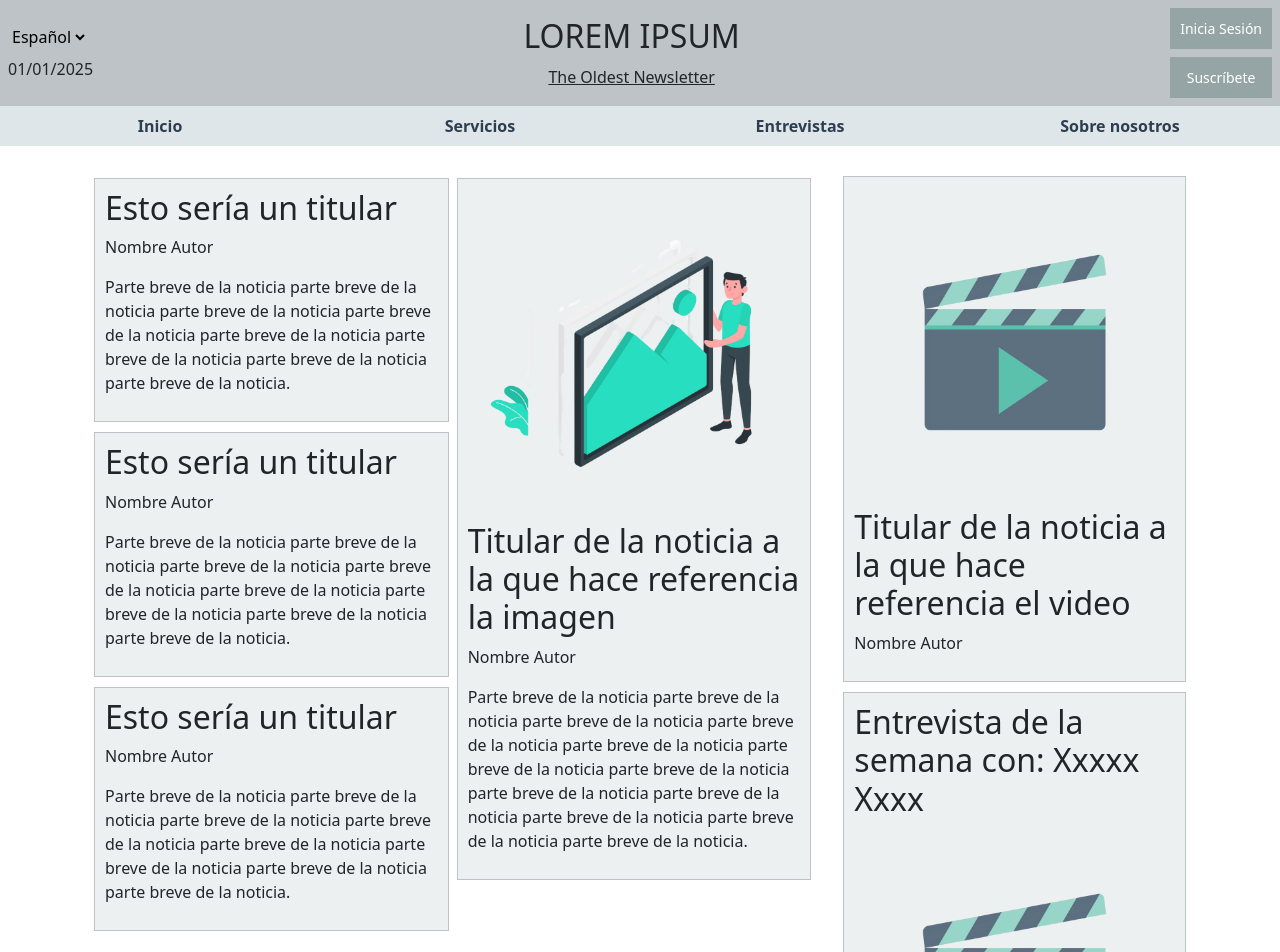
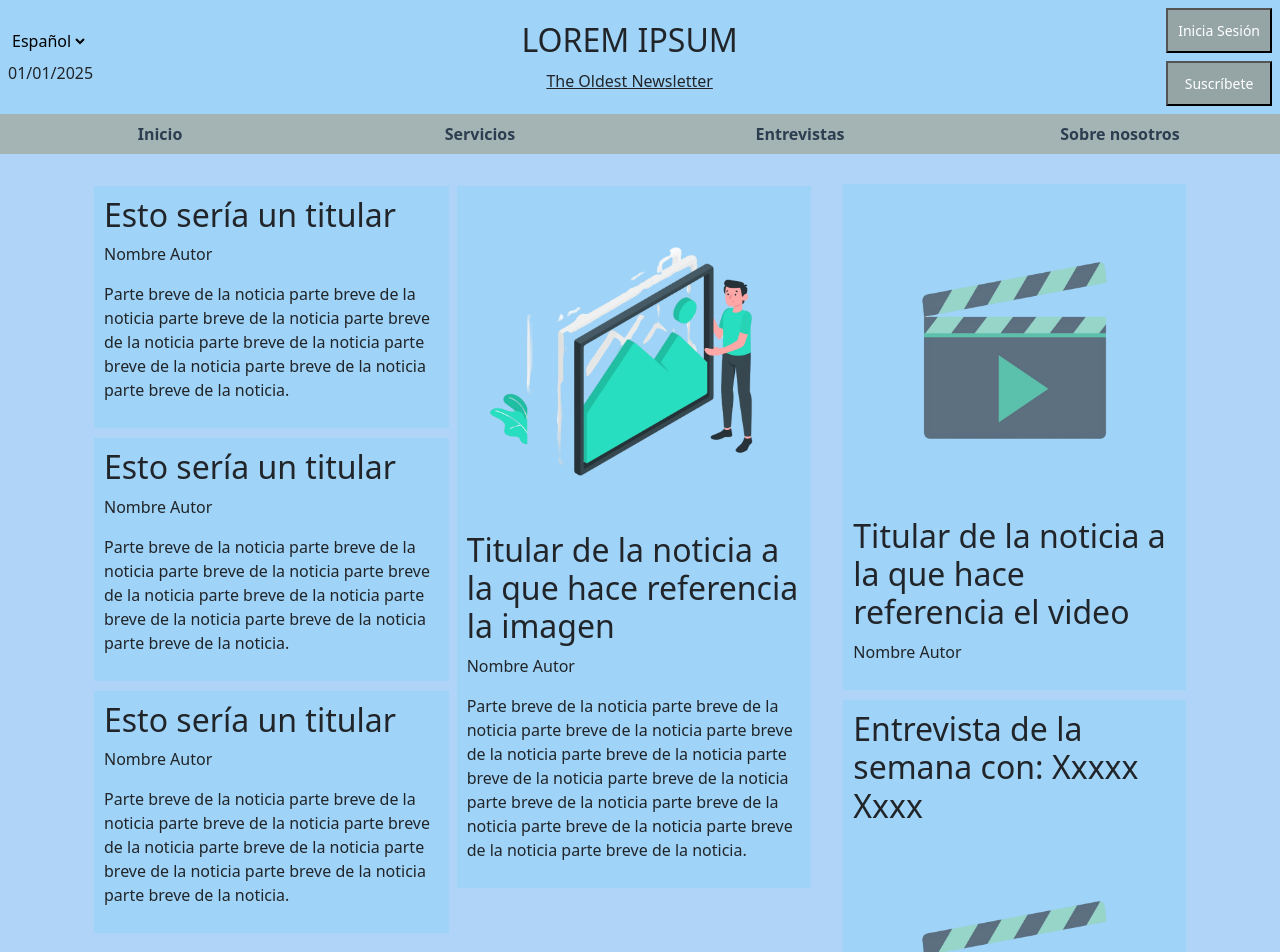
Before and after one commit to laura-benavente/M2Practica6, a plain HTML site: page index.html in a window 1280 px wide. Shown: the top 952 px of the page. Drawn offline with nearby package versions, Linux system fonts and the light colour scheme.

Commit message:
M2 Practica6 Fixedcolors

```diff
--- a/index.html
+++ b/index.html
@@ -10,8 +10,8 @@
         integrity="sha384-QWTKZyjpPEjISv5WaRU9OFeRpok6YctnYmDr5pNlyT2bRjXh0JMhjY6hW+ALEwIH" crossorigin="anonymous">
 </head>
 
-<body>
-    <header class="d-flex justify-content-between align-items-center gap-3 p-2 w-100">
+<body class="bg-custom-blue">
+    <header class="d-flex justify-content-between align-items-center gap-3 p-2 w-100 bg-info bg-opacity-10">
         <div class="d-flex justify-content-between align-items-left gap-2 flex-column h-100">
             <div>
                 <select name="lang" id="lang-select" class="dropdown-container">
@@ -36,7 +36,7 @@
     </header>
 
 
-    <nav class="d-flex flex-column flex-md-row text-center w-100">
+    <nav class="d-flex flex-column flex-md-row text-center w-100 bg-custom-gray">
         <div class="col-12 col-md-3 p-2 nav_option">
             <a href="#" class="fw-bold">Inicio</a>
         </div>
@@ -55,21 +55,21 @@
     <div class="row container p-2 w-100 mx-auto">
         <div class="column col-12 col-md-8">
 
-            <div class="d-flex flex-wrap col-12 flex-column flex-md-row">
-                <div class="col-12 col-md-6 mb-3 p-1">
-                    <div class="box">
+            <div class="d-flex flex-wrap col-12 flex-column flex-md-row ">
+                <div class="col-12 col-md-6 mb-3 p-1 ">
+                    <div class="box bg-info bg-opacity-10">
                         <h2>Esto sería un titular</h2>
                         <p>Nombre Autor</p>
                         <p>Parte breve de la noticia parte breve de la noticia parte breve de la noticia parte breve de
                             la noticia parte breve de la noticia parte breve de la noticia parte breve de la noticia parte breve de la noticia.</p>
                     </div>
-                    <div class="box">
+                    <div class="box bg-info bg-opacity-10">
                         <h2>Esto sería un titular</h2>
                         <p>Nombre Autor</p>
                         <p>Parte breve de la noticia parte breve de la noticia parte breve de la noticia parte breve de
                             la noticia parte breve de la noticia parte breve de la noticia parte breve de la noticia parte breve de la noticia.</p>
                     </div>
-                    <div class="box">
+                    <div class="box bg-info bg-opacity-10">
                         <h2>Esto sería un titular</h2>
                         <p>Nombre Autor</p>
                         <p>Parte breve de la noticia parte breve de la noticia parte breve de la noticia parte breve de
@@ -78,7 +78,7 @@
                 </div>
 
                 <div class="col-12 col-md-6  mb-3 p-1">
-                    <div class="box">
+                    <div class="box bg-info bg-opacity-10">
                         <img src="media/images/imagen.png" alt="Imagen de noticia grande" class="img-fluid w-100">
                         <h2>Titular de la noticia a la que hace referencia la imagen</h2>
                         <p>Nombre Autor</p>
@@ -90,7 +90,7 @@
 
                 <div class="column col-12 col-md-12 p-1">
 
-                    <div class="box">
+                    <div class="box bg-info bg-opacity-10">
                         <div class=" row w-100">
                             <img src="media/images/imagen.png" alt="Imagen de noticia grande" class="img-fluid col-6">
                             <div class="col-6">
@@ -108,12 +108,12 @@
         <div class="col-12 col-md-4 mt-2">
             <div class="column p-1">
                 <aside>
-                    <div class="box">
+                    <div class="box bg-info bg-opacity-10">
                         <img src="media/images/video.png" alt="Video de noticia" class="img-fluid w-100">
                         <h2>Titular de la noticia a la que hace referencia el video</h2>
                         <p>Nombre Autor</p>
                     </div>
-                    <div class="box">
+                    <div class="box bg-info bg-opacity-10">
                         <h2>Entrevista de la semana con: Xxxxx Xxxx</h2>
                         <img src="media/images/video.png" alt="Entrevista video" class="img-fluid w-100">
                     </div>
@@ -126,7 +126,7 @@
         </div>
     </div>
 
-    <footer>
+    <footer class=" bg-info bg-opacity-10">
         <a href="#"><img src="media/logo/twitter.png" alt="Twitter"></a>
         <a href="#"><img src="media/logo/instagram.png" alt="Instagram"></a>
         <a href="#"><img src="media/logo/youtube.png" alt="YouTube"></a>
--- a/styles.css
+++ b/styles.css
@@ -1,9 +1,15 @@
 body {
     font-family: Arial, sans-serif;
-    background-color: #e6e9f0;
     color: #2c3e50;
     margin: 0;
     padding: 0;
+  }
+  .bg-custom-blue {
+    background-color: #b0d4f7; /* Ejemplo de un azul pálido */
+  }
+
+  .bg-custom-gray {
+    background-color: #a4b3b4; /* Tono de gris claro */
   }
 
   header {
@@ -49,7 +55,6 @@ body {
     color: white;
     padding: 10px;
     font-size: 14px;
-    border: none;
   }
 
   .account-button:hover {
@@ -68,7 +73,7 @@ body {
   }
 
   nav div a:hover {
-    color: #28b2e9;
+    color: #24a1d3;
   }
 
   .nav_option {
@@ -96,7 +101,7 @@ body {
     background-color: #ecf0f1;
     margin: 10px 0;
     padding: 10px;
-    border: 1px solid #bdc3c7;
+
   }
 
   .box img {
@@ -115,7 +120,6 @@ body {
   .btn-container-aside button {
     padding: 10px;
     margin: 10px 0;
-    border: none;
     background-color: #95a5a6;
     color: white;
     cursor: pointer;
```
